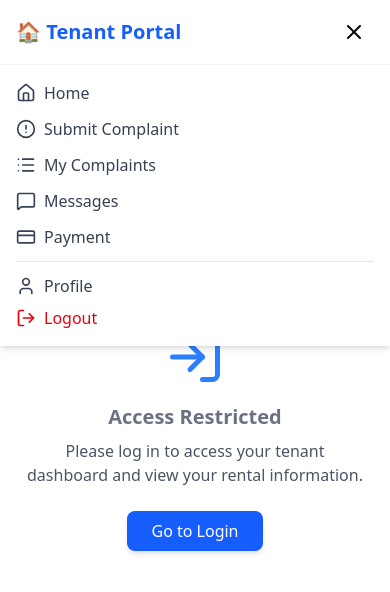
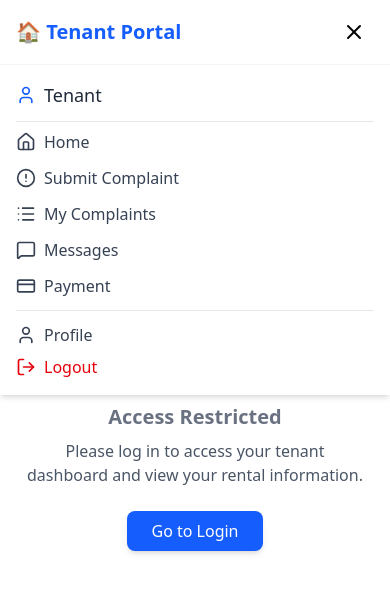
Before and after one commit to mike-PG65/tenant, a React (Vite) app: page / in a window 390 px wide. Both pictures are taken after a click on the button 354 px from the left and 32 px from the top of the page. Shown: the top 592 px of the page. Built offline with nearby package versions, Linux system fonts and the light colour scheme.

Commit message:
updated edit profile route

```diff
--- a/src/components/Navbar.jsx
+++ b/src/components/Navbar.jsx
@@ -26,6 +26,11 @@ const Navbar = () => {
     sessionStorage.clear();
     navigate("/auth/login");
   };
+
+  // ✅ Get display name or fallback based on role
+  const displayName = user
+    ? user.name || (user.role === "admin" ? "Admin" : "Tenant")
+    : "Tenant";
 
   return (
     <nav className="bg-white shadow-md px-4 sm:px-6 py-3 flex items-center justify-between sticky top-0 z-50">
@@ -87,9 +92,7 @@ const Navbar = () => {
           className="flex items-center gap-2 bg-gray-100 px-3 py-2 rounded-full hover:bg-gray-200 transition-colors"
         >
           <User className="text-gray-700" size={20} />
-          <span className="text-gray-800 font-medium">
-            {user?.name || "Tenant"}
-          </span>
+          <span className="text-gray-800 font-medium">{displayName}</span>
           <ChevronDown
             size={16}
             className={`transition-transform ${open ? "rotate-180" : ""}`}
@@ -133,6 +136,16 @@ const Navbar = () => {
             transition={{ duration: 0.2 }}
             className="absolute top-full left-0 w-full bg-white shadow-md border-t border-gray-100 flex flex-col items-start p-4 space-y-3 md:hidden z-40"
           >
+            {/* Show name or role at the top */}
+            <div className="w-full flex items-center justify-between border-b border-gray-200 pb-3 mb-2">
+              <div className="flex items-center gap-2">
+                <User size={20} className="text-blue-600" />
+                <span className="text-gray-800 font-medium text-lg">
+                  {displayName}
+                </span>
+              </div>
+            </div>
+
             <Link
               to="/"
               onClick={() => setMenuOpen(false)}
```
